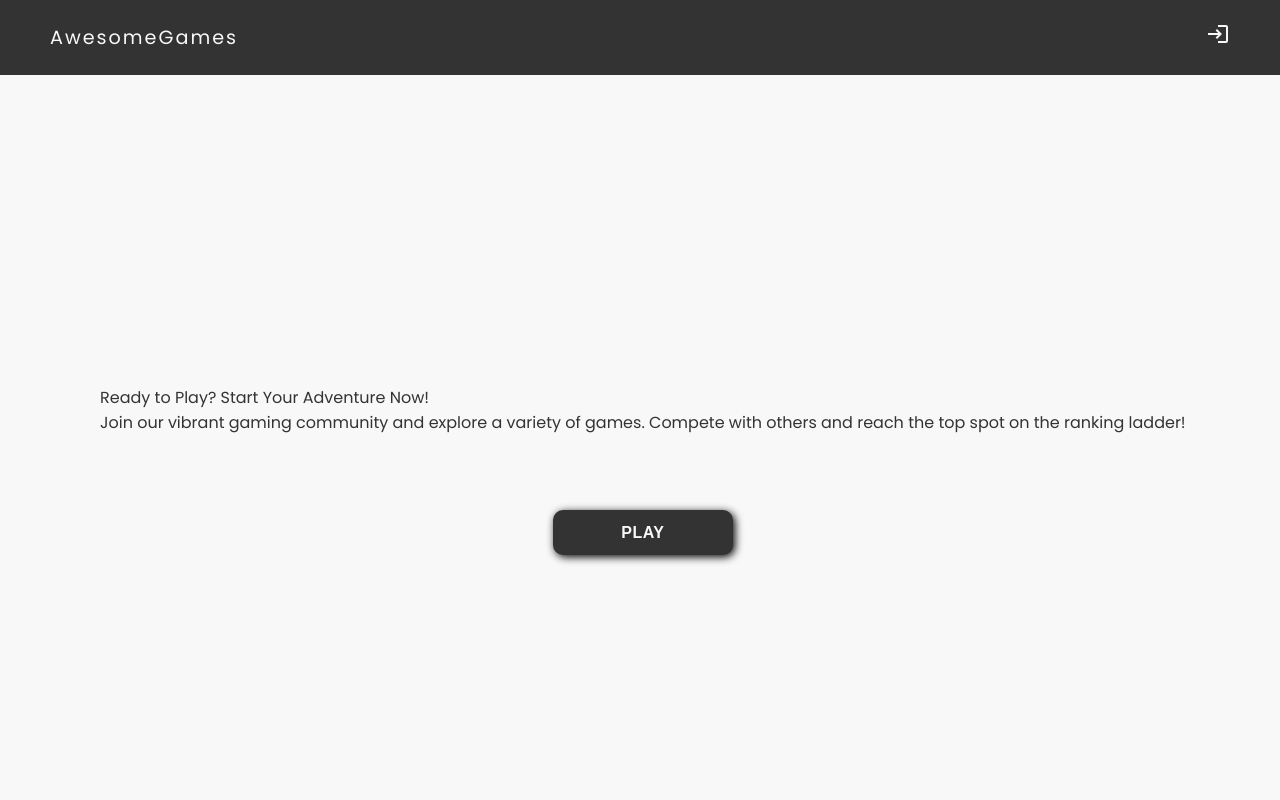
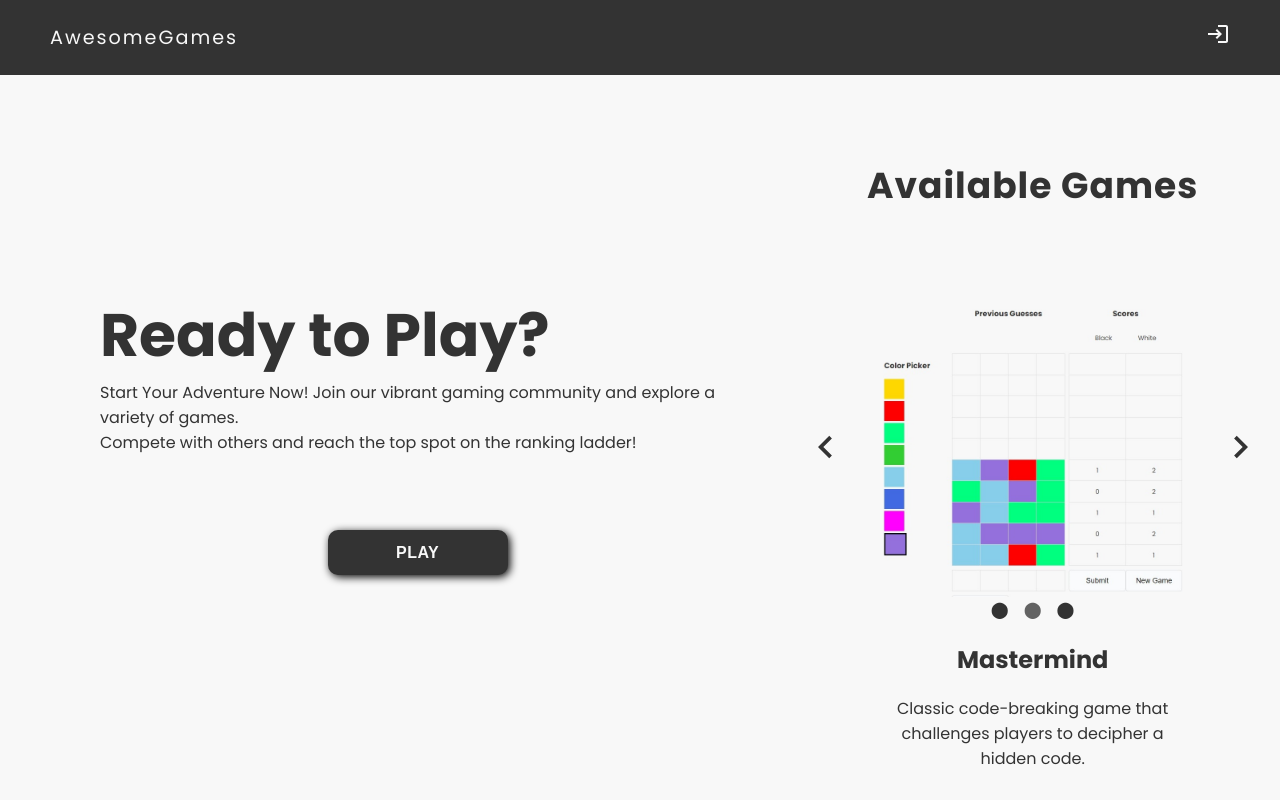
Before and after one commit to AntonDybko/awesomeGames, a React (Create React App) app in the folder client/: page / in a window 1280 px wide. Built offline with nearby package versions, Linux system fonts and the light colour scheme; no server answers.

Commit message:
homepage + navbar styling

```diff
--- a/client/src/components/games/Games.tsx
+++ b/client/src/components/games/Games.tsx
@@ -8,7 +8,7 @@ import DirectionsBoatIcon from '@mui/icons-material/DirectionsBoat';
 const Games = () => {
   return (
     <div className="page">
-      <h2 className="title">GAMES</h2>
+      <h2 className="title">CHOOSE A GAME</h2>
 
       <div className="container">
         <Card
--- a/client/src/components/home/Home.scss
+++ b/client/src/components/home/Home.scss
@@ -2,10 +2,32 @@
 
 .home-page {
     min-height: 80vh;
-    margin-top: 75px;
     display: flex;
     align-items: center;
     text-align: left;
     margin-left: 100px;
     gap: 50px;
+    .left-page {
+        margin-top: 75px;
+        .home-text {
+            font-weight: bold;
+            font-size: 60px;
+        }
+    }
+    .right-page {
+        height: 100%;
+        width: 50%;
+        display: flex;
+        flex-direction: column;
+        align-items: center;
+        h1 {
+            font-size: 36px;
+            letter-spacing: 1px;
+        }
+        .slider-container {
+            width: 300px;
+            height: 300px;
+            margin: 60px auto;
+        }
+    }
 }
--- a/client/src/components/home/Home.tsx
+++ b/client/src/components/home/Home.tsx
@@ -1,21 +1,35 @@
 import JoinButton from './JoinButton/JoinButton'
 import './Home.scss';
+import tictactoeImage from '../../images/tictactoe.png';
+import mastermindImage from '../../images/mastermind.png';
+import battleshipImage from '../../images/battleship.png';
+import Slider from './Slider/Slider';
+
 
 const Home: React.FC = () =>  {
+    const gameSlides = [
+        {url: tictactoeImage, title: 'Tic-tac-toe', description: "Tic Tac Toe is a beloved choice for casual entertainment and strategic challenges." },
+        {url: mastermindImage, title: 'Mastermind', description: "Classic code-breaking game that challenges players to decipher a hidden code." },
+        {url: battleshipImage, title: 'Battleship', description: "Prepare for a naval showdown as you deploy your fleet and engage in a battle of wits." },
+    ]
+
     return (
         <div className="home-page">
             <div className="left-page">
                 <div className="home-text">
-                    Ready to Play? Start Your Adventure Now!
+                    Ready to Play?
                 </div>
                 <div className="home-description">
-                    Join our vibrant gaming community and explore a variety of games.
+                    Start Your Adventure Now! Join our vibrant gaming community and explore a variety of games. <br/>
                     Compete with others and reach the top spot on the ranking ladder!
                 </div>
                 <JoinButton />
             </div>
             <div className="right-page">
-                <div></div>
+                <h1>Available Games</h1>
+                <div className="slider-container">
+                    <Slider slides={gameSlides}/>
+                </div>
             </div>
         </div>
     );
--- a/client/src/components/home/JoinButton/JoinButton.scss
+++ b/client/src/components/home/JoinButton/JoinButton.scss
@@ -19,7 +19,7 @@
       &:hover {
         cursor: pointer;
         color: $secondary-light-color;
-        background-color: $secondary-dark-color;
+        background-color: $third-dark-color;
       }
     }
 }
--- /dev/null
+++ b/client/src/components/home/Slider/Slider.scss
@@ -0,0 +1,53 @@
+.slider {
+    position: relative;
+    height: 100%;
+    .slider-object {
+        height: 100%;
+        .slider-img {
+            height: 100%;
+            width: 100%;
+            background-position: center;
+            border-radius: 10px;
+            background-size: cover;
+        }
+        .slide-description {
+            text-align: center;
+        }
+        .slider-dots {
+            display: flex;
+            justify-content: center;
+            gap: 15px;
+            :hover {
+                cursor: pointer;
+                color: rgb(99, 99, 99);
+            }
+            .active-slide {
+                color: rgb(99, 99, 99);
+            }
+        }
+    }
+    .leftArrow {
+        position: absolute;
+        top: 50%;
+        transform: translate(0, -50%);
+        left: -80px;
+        font-size: 45px;
+        z-index: 1;
+        cursor: pointer;
+        :hover {
+            color: rgb(99, 99, 99);
+        }
+    }
+    .rightArrow {
+        position: absolute;
+        top: 50%;
+        transform: translate(0, -50%);
+        right: -80px;
+        font-size: 45px;
+        z-index: 1;
+        cursor: pointer;
+        :hover {
+            color: rgb(99, 99, 99);
+        }
+    }
+}
--- /dev/null
+++ b/client/src/components/home/Slider/Slider.tsx
@@ -0,0 +1,70 @@
+import './Slider.scss';
+import { useCallback, useEffect, useRef, useState } from 'react';
+import KeyboardArrowLeftIcon from '@mui/icons-material/KeyboardArrowLeft';
+import KeyboardArrowRightIcon from '@mui/icons-material/KeyboardArrowRight';
+
+interface SliderProps {
+    slides: { url: string; title: string; description: string; }[];
+}
+
+const  Slider: React.FC<SliderProps> = ({slides}) =>  {
+    const [currentSlide, setCurrentSlide] = useState(0);
+    const timer = useRef<ReturnType<typeof setTimeout> | null>(null);
+
+    const goToPreviousSlide = () => {
+        const slideIndex = currentSlide === 0 ? slides.length - 1 : currentSlide - 1;
+        setCurrentSlide(slideIndex);
+    }
+
+    const goToNextSlide = useCallback(() => {
+        const slideIndex = currentSlide === slides.length - 1 ? 0 : currentSlide + 1;
+        setCurrentSlide(slideIndex);
+    }, [currentSlide, slides]);
+
+    const goToSlide = (slideIndex: number) => {
+        setCurrentSlide(slideIndex);
+    }
+
+    useEffect(() => {
+        timer.current = setTimeout(() => {
+            goToNextSlide();
+        }, 4000);
+
+        return () => {
+            if (timer.current) {
+                clearTimeout(timer.current);
+            }
+        };
+    }, [goToNextSlide]);
+
+     return (
+        <div className='slider'>
+            <KeyboardArrowLeftIcon
+                className='leftArrow'
+                onClick={goToPreviousSlide}/>
+            <div className='slider-object'>
+                <div className='slider-img' style={{ backgroundImage: `url(${slides[currentSlide].url})` }}></div>
+                <div className='slider-dots'>
+                    {slides.map((slide, i) => (
+                        <div
+                            key={i}
+                            onClick={() => goToSlide(i)}
+                            className={i === currentSlide ? 'active-slide' : ''}
+                        >
+                            ⬤
+                        </div>
+                    ))}
+                </div>
+                <div className='slide-description'>
+                    <h2>{slides[currentSlide].title}</h2>
+                    <p>{slides[currentSlide].description}</p>
+                </div>
+            </div>
+            <KeyboardArrowRightIcon
+                className='rightArrow'
+                onClick={goToNextSlide}/>
+        </div>
+    );
+}
+
+export default Slider;
--- a/client/src/components/profile/Login/LoginForm.scss
+++ b/client/src/components/profile/Login/LoginForm.scss
@@ -1,7 +1,15 @@
 @import "variables.scss";
 
+.login {
+    min-height: 300px;
+    position: relative;
+}
+
 .submit-login {
-    margin-top: 15px;
+    position: absolute;
+    bottom: 0;
+    margin-top: auto;
+    left: 22.5%;
     text-transform: uppercase;
     font-size: 1em;
     font-weight: 600;
--- a/client/src/components/profile/Register/Registration.tsx
+++ b/client/src/components/profile/Register/Registration.tsx
@@ -14,8 +14,8 @@ const Registration: React.FC = () => {
 
     return (
         <div className="registration">
-        <Confirmation response={response} status={status}/>
-        <RegistrationForm response={response} setResponse={setResponse} setStatus={setStatus} />
+            <Confirmation response={response} status={status}/>
+            <RegistrationForm response={response} setResponse={setResponse} setStatus={setStatus} />
         </div>
     );
 };
--- a/client/src/components/profile/Register/RegistrationForm.scss
+++ b/client/src/components/profile/Register/RegistrationForm.scss
@@ -1,7 +1,15 @@
 @import "variables.scss";
 
+.registration {
+    min-height: 300px;
+    position: relative;
+}
+
 .submit-register {
-    margin-top: 15px;
+    position: absolute;
+    bottom: 0;
+    margin-top: auto;
+    left: 22.5%;
     text-transform: uppercase;
     font-size: 1em;
     font-weight: 600;
--- a/client/src/components/profile/UserDialog.tsx
+++ b/client/src/components/profile/UserDialog.tsx
@@ -41,7 +41,7 @@ const UserDialog: React.FC<DialogProps> = ({ visible, setVisible }) => {
                     </div>
                 </div>
                     :
-                    <div className="register-dialog">
+                <div className="register-dialog">
                     <DialogTitle>Register</DialogTitle>
                     <Registration />
                     <div className="change-dialog">
--- a/client/src/variables.scss
+++ b/client/src/variables.scss
@@ -3,3 +3,4 @@ $secondary-light-color: #e0e0e0;
 
 $main-dark-color: #333333;
 $secondary-dark-color: #131b29;
+$third-dark-color: #202020;
```
Also changed, not shown: client/src/images/battleship.png (added), client/src/images/mastermind.png (added).
